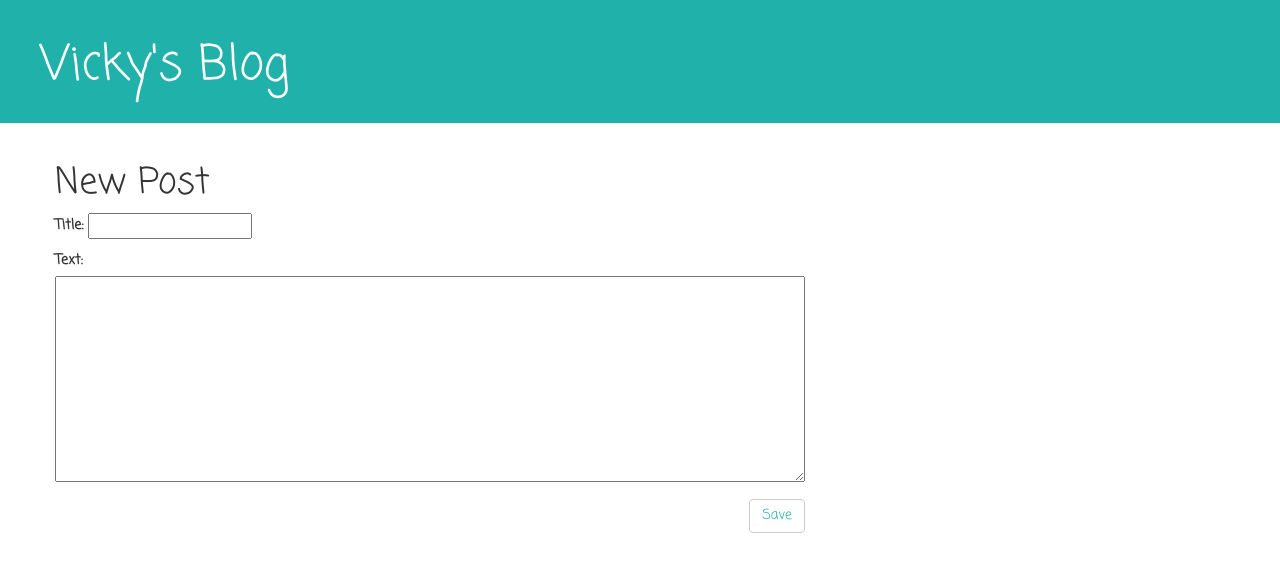
After one commit to aeris57/my-first-blog, a Django app: page /post/new/ in a window 1280 px wide. The commit adds this page. Shown: the top 572 px of the page. Run offline with Django 3.2, Linux system fonts and the light colour scheme; some libraries are stand-ins or nearby versions.

Commit message:
Added views to create/edit blog post inside the site.

```diff
--- /dev/null
+++ b/blog/forms.py
@@ -0,0 +1,9 @@
+from django import forms
+from .models import Post
+
+
+class PostForm(forms.ModelForm):
+
+    class Meta:
+        model = Post
+        fields = ('title', 'text',)
--- a/blog/static/css/blog.css
+++ b/blog/static/css/blog.css
@@ -4,7 +4,7 @@
     padding: 20px 20px 20px 40px;
 }
 
-.page-header h1, .page-header h1 a, .page-header h1 a:visited, .page-header h1 a:active{
+.page-header h1, .page-header i, .page-header h1 a, .page-header h1 a:visited, .page-header h1 a:active{
     color: #ffffff;
     font-size: 36pt;
     text-decoration: none;
@@ -33,9 +33,14 @@ h1, h2, h3, h4 {
 
 .top-menu, .top-menu:hover, .top-menu:visited {
     color: #ffffff;
-    float: right,
+    float: right;
     font-size: 26pt;
     margin-right: 20px;
+}
+
+.btn {
+    float: right;
+    color: #20B2AA;
 }
 
 .post {
--- a/blog/templates/blog/base.html
+++ b/blog/templates/blog/base.html
@@ -7,9 +7,13 @@
     <link rel="stylesheet" href="https://maxcdn.bootstrapcdn.com/bootstrap/4.0.0-alpha.4/css/bootstrap.min.css" integrity="sha384-2hfp1SzUoho7/TsGGGDaFdsuuDL0LX2hnUp6VkX3CUQ2K4K+xjboZdsXyp4oUHZj" crossorigin="anonymous">
     <link href="https://fonts.googleapis.com/css?family=Coming+Soon" rel="stylesheet">
     <link rel="stylesheet" href="{% static 'css/blog.css' %}">
+    <script src="https://use.fontawesome.com/424a2c4909.js"></script>
 </head>
 <body>
     <div class="page-header">
+        {% if user.is_authenticated %}
+            <a href="{% url 'post_new' %}" class="top-menu"><i class="fa fa-plus fa-lg"></i></a>
+        {% endif %}
         <h1><a href="/">Vicky's Blog</a></h1>
     </div>
     <div class="content container">
--- a/blog/templates/blog/post_detail.html
+++ b/blog/templates/blog/post_detail.html
@@ -2,6 +2,9 @@
 
 {% block content %}
     <div class="post">
+        {% if user.is_authenticated %}
+            <a class="btn btn-default" href="{% url 'post_edit' pk=post.pk %}"><i class="fa fa-pencil-square-o fa-2x"></i></a>
+        {% endif %}
         <h1>{{ post.title }}</h1>
         {% if post.published_date %}
             <div class="date">
--- /dev/null
+++ b/blog/templates/blog/post_edit.html
@@ -0,0 +1,9 @@
+{% extends 'blog/base.html' %}
+
+{% block content %}
+    <h1>New Post</h1>
+    <form method="POST" class="post-form">{% csrf_token %}
+        {{ form.as_p }}
+        <button type="submit" class="save btn btn-default">Save</button>
+    </form>
+{% endblock %}
--- a/blog/urls.py
+++ b/blog/urls.py
@@ -5,4 +5,6 @@ from . import views
 urlpatterns = [
     url(r'^$', views.post_list, name='post_list'),
     url(r'^post/(?P<pk>\d+)/$', views.post_detail, name='post_detail'),
+    url(r'^post/new/$', views.post_new, name='post_new'),
+    url(r'^post/(?P<pk>\d+)/edit/$', views.post_edit, name='post_edit')
 ]
--- a/blog/views.py
+++ b/blog/views.py
@@ -1,12 +1,43 @@
-from django.shortcuts import render, get_object_or_404
+from django.shortcuts import render, get_object_or_404, redirect
 from django.utils import timezone
 from .models import Post
+from.forms import PostForm
 
 
 def post_list(request):
     posts = Post.objects.filter(published_date__lte=timezone.now()).order_by('published_date')
     return render(request, 'blog/post_list.html', {'posts': posts})
 
+
 def post_detail(request, pk):
     post = get_object_or_404(Post, pk=pk)
-    return render(request, 'blog/post_detail.html', {'post':post})
+    return render(request, 'blog/post_detail.html', {'post': post})
+
+
+def post_new(request):
+    if request.method == "POST":
+        form = PostForm(request.POST)
+        if form.is_valid():
+            post = form.save(commit=False)
+            post.author = request.user
+            post.published_date = timezone.now()
+            post.save()
+            return redirect('post_detail', pk=post.pk)
+    else:
+        form = PostForm()
+    return render(request, 'blog/post_edit.html', {'form': form})
+
+
+def post_edit(request, pk):
+    post = get_object_or_404(Post, pk=pk)
+    if request.method == "POST":
+        form = PostForm(request.POST, instance=post)
+        if form.is_valid():
+            post = form.save(commit=False)
+            post.author = request.user
+            post.published_date = timezone.now()
+            post.save()
+            return redirect('post_detail', pk=post.pk)
+    else:
+        form = PostForm(instance=post)
+    return render(request, 'blog/post_edit.html', {'form': form})
```
